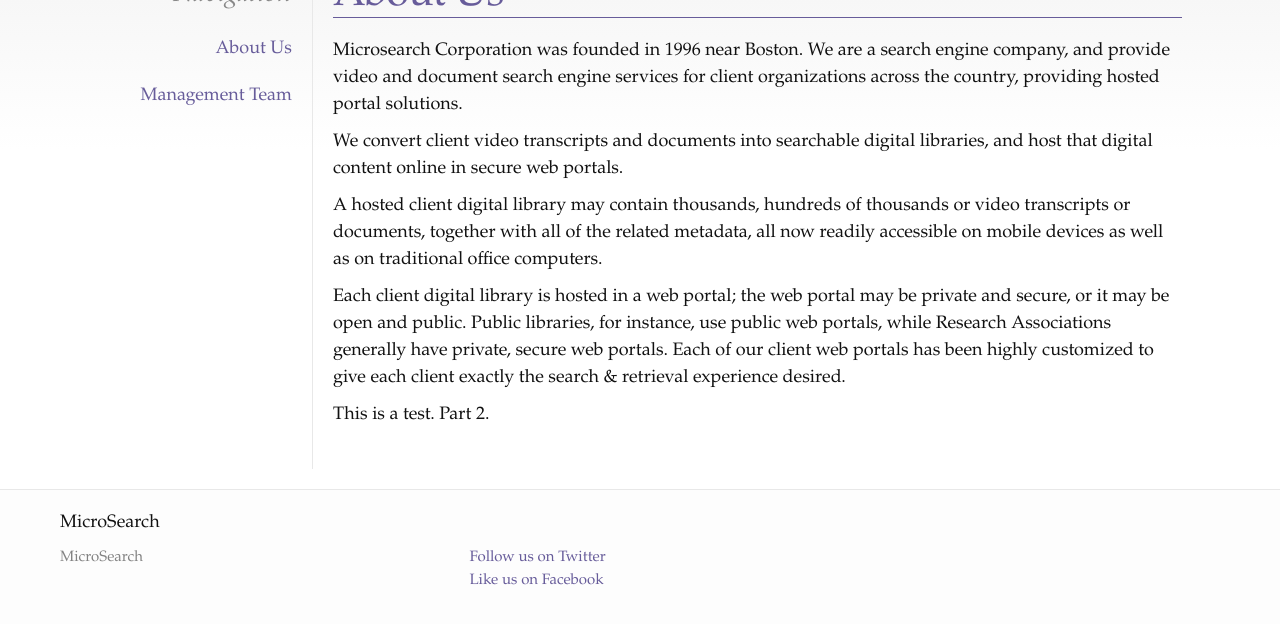
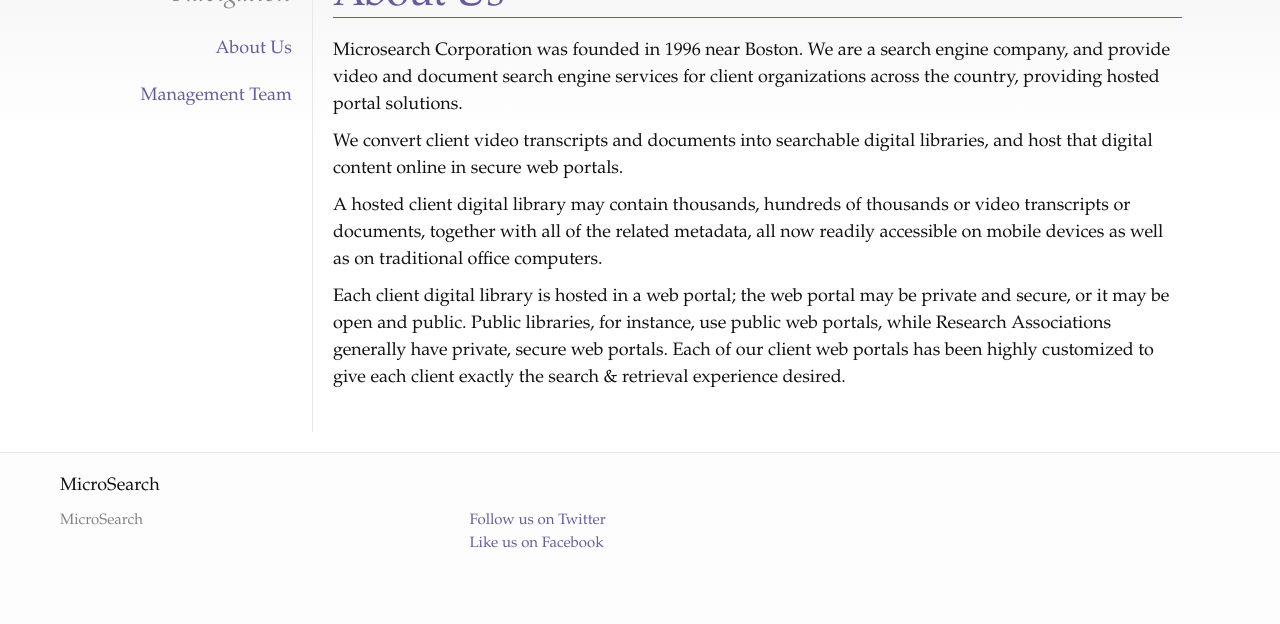
Before and after one commit to microsearch/microsearch.github.io, a Jekyll site: the page built from about/about.md, in a window 1280 px wide, cut to the strip 116-740 px from the top of the page. Built offline with Jekyll 4.4.1, drawn with Linux system fonts in a browser that asks for light colours.

Commit message:
Updated About

```diff
--- a/about/about.md
+++ b/about/about.md
@@ -16,5 +16,3 @@ We convert client video transcripts and documents into searchable digital librar
 A hosted client digital library may contain thousands, hundreds of thousands or video transcripts or documents, together with all of the related metadata, all now readily accessible on mobile devices as well as on traditional office computers.
 
 Each client digital library is hosted in a web portal; the web portal may be private and secure, or it may be open and public. Public libraries, for instance, use public web portals, while Research Associations generally have private, secure web portals. Each of our client web portals has been highly customized to give each client exactly the search & retrieval experience desired.
-
-This is a test. Part 2.
```
